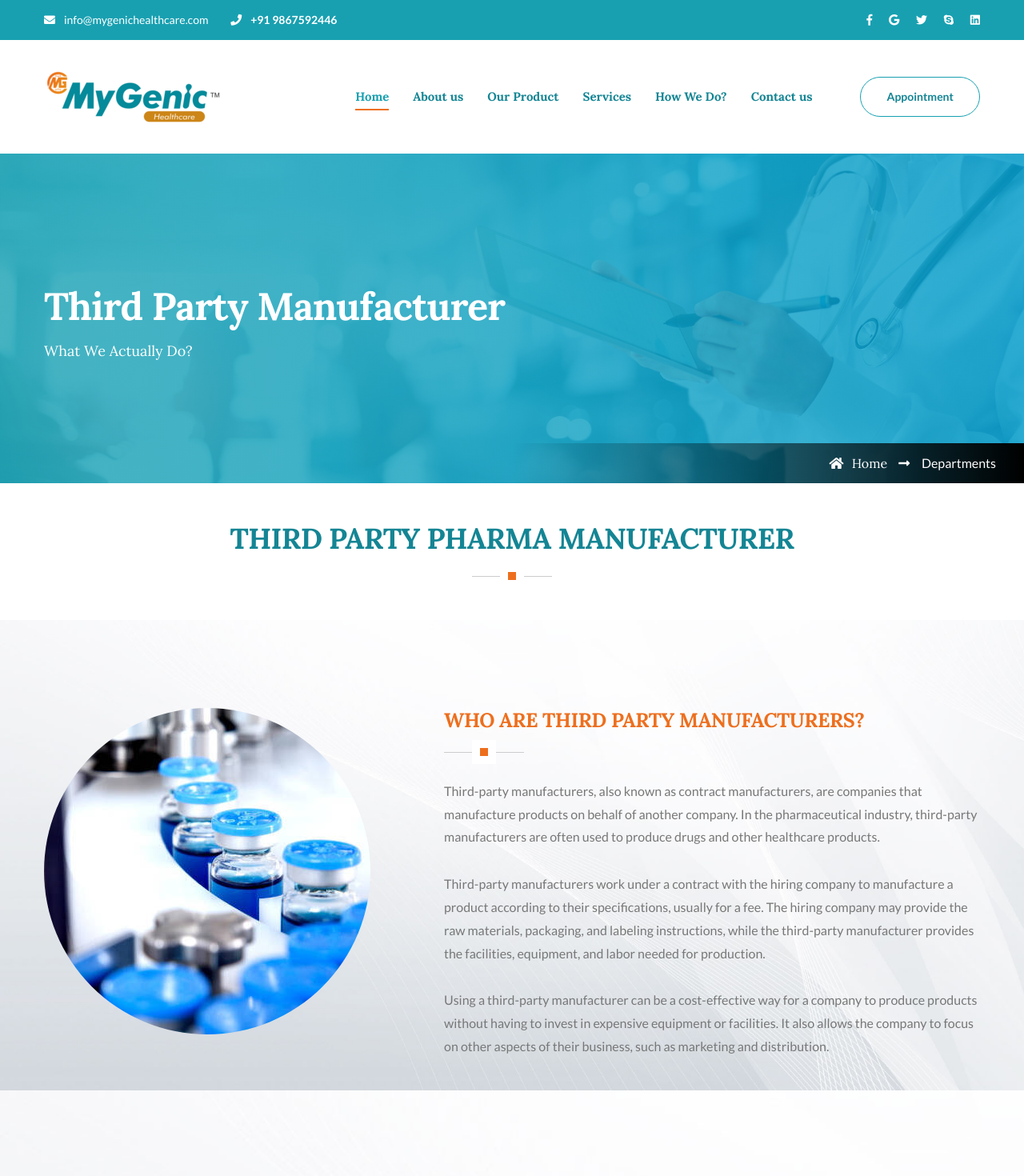
After one commit to DeveloperSnehal/Mygenic_third, a PHP site: page /thirdparty.php in a window 1280 px wide. The commit adds this page. Shown: the top 1470 px of the page at 80% size. Run offline with PHP 8.4, Linux system fonts and the light colour scheme.

Commit message:
add contain in thirdparty  page

```diff
--- a/footer.php
+++ b/footer.php
@@ -59,7 +59,7 @@
                                 </div>
                                 <ul class="footer-list">
                                     <li><a href="contractmanufacturer.php">Contract Manufacturer</a></li>
-                                    <li><a href="#">Third Party Pharma Manufacturer</a></li>
+                                    <li><a href="thirdparty.php">Third Party Pharma Manufacturer</a></li>
                                     <li><a href="#">Quality Medicine Supplier</a></li>
                                     <li><a href="#">Leading Pharmaceutical Exporter</a></li>
                                     <li><a href="#">Research and Development</a></li>
--- a/header.php
+++ b/header.php
@@ -84,7 +84,7 @@
 													<div class="column col-md-12 col-xs-12">
 														<ul>
 															<li><a href="contractmanufacturer.php">CONTRACT MANUFACTURER</a></li>
-															<li><a href="team.html">THIRD PARTY PHARMA MANUFACTURER</a></li>
+															<li><a href="thirdparty.php">THIRD PARTY PHARMA MANUFACTURER</a></li>
 															<li><a href="faq.html">QUALITY MEDICINE SUPPLIER</a></li>
 															<li><a href="services.html">LEADING PHARMACEUTICAL EXPORTER</a></li>
                                                             <li><a href="services.html">RESEARCH AND DEVELOPMENT</a></li>
--- /dev/null
+++ b/thirdparty.php
@@ -0,0 +1,144 @@
+<?php include("header.php"); ?>
+
+<!--Page Title-->
+
+<section class="page-title" style="background-image:url(images/background/7.jpg);">
+
+    <div class="auto-container">
+
+        <h1>Third Party Manufacturer</h1>
+
+        <div class="text">What We Actually Do?</div>
+
+        <ul class="bread-crumb clearfix">
+
+            <li><a href="index.html"><span class="fas fa-home"></span> Home </a></li>
+
+            <li>Departments</li>
+
+        </ul>
+
+    </div>
+
+</section>
+
+<!--End Page Title-->
+
+
+	<!-- Hospital Section -->
+    <div class="sec-title centered pt-5">
+		<h2>THIRD PARTY PHARMA MANUFACTURER</h2>
+		<div class="separator"></div>
+	</div>
+
+	<section class="hospital-section" style="background-image:url(images/background/8.jpg)">
+		<div class="auto-container">
+			<div class="row clearfix">
+
+				<!-- Image Column -->
+				<div class="image-column col-lg-5 col-md-12 col-sm-12">
+					<div class="inner-column wow slideInLeft" data-wow-delay="0ms" data-wow-duration="1500ms">
+						<div class="image">
+							<img src="images\services\third_party_manufacturer.jpg" alt="" style="border-radius: 50%;"/>
+						</div>
+					</div>
+				</div>
+				<!-- Content Column -->
+				<div class="content-column col-lg-7 col-md-12 col-sm-12">
+					<div class="inner-column">
+						<!-- Sec Title -->
+						<div class="sec-title">
+							<h2 style="font-size: 25px; color:#ed6f1e">WHO ARE THIRD PARTY MANUFACTURERS?</h2>
+							<div class="separator"></div>
+						</div>
+						<!-- Hospital Tabs-->
+						<div class="hospital-info-tabs">
+							<!-- Hospital Tabs-->
+							<div class="hospital-tabs tabs-box">
+								<!--Tabs Container-->
+								<div class="tabs-content">
+
+									<!--Tab / Active Tab-->
+									<div class="tab active-tab" id="mission">
+										<div class="content">
+											<div class="row clearfix">
+
+												<div class="column col-lg-12 col-md-9 col-sm-12">
+													<div class="text">
+														<p>Third-party manufacturers, also known as contract manufacturers, are companies that manufacture products on behalf of another company. In the pharmaceutical industry, third-party manufacturers are often used to produce drugs and other healthcare products.</p>
+														<p>Third-party manufacturers work under a contract with the hiring company to manufacture a product according to their specifications, usually for a fee. The hiring company may provide the raw materials, packaging, and labeling instructions, while the third-party manufacturer provides the facilities, equipment, and labor needed for production.</p>
+                                                        <p>Using a third-party manufacturer can be a cost-effective way for a company to produce products without having to invest in expensive equipment or facilities. It also allows the company to focus on other aspects of their business, such as marketing and distribution.</p>
+													</div>
+												</div>
+											</div>
+										</div>
+									</div>
+								</div>
+							</div>
+						</div>
+					</div>
+				</div>
+			</div>
+		</div>
+	</section>
+	<!-- End Hospital Section -->
+
+
+	<section class="hospital-section" style="background-image:url(images/background/8.jpg)">
+		<div class="auto-container">
+			<div class="row clearfix">
+				<!-- Content Column -->
+				<div class="content-column col-lg-7 col-md-12 col-sm-12">
+					<div class="inner-column">
+						<!-- Sec Title -->
+						<div class="sec-title">
+							<h2 style="font-size: 25px; color:#ed6f1e">WHO CAN BE THE THIRD PARTY<br> PHARMA MANUFACTURER?</h2>
+							<div class="separator"></div>
+						</div>
+						<!-- Hospital Tabs-->
+						<div class="hospital-info-tabs">
+							<!-- Hospital Tabs-->
+							<div class="hospital-tabs tabs-box">
+								<!--Tabs Container-->
+								<div class="tabs-content">
+
+									<!--Tab / Active Tab-->
+									<div class="tab active-tab" id="mission">
+										<div class="content">
+											<div class="row clearfix">
+
+												<div class="column col-lg-12 col-md-9 col-sm-12">
+													<div class="text">
+														<p>In the pharmaceutical industry, there are many types of companies that can be third-party manufacturers or contract manufacturers. These include:</p>
+                                                        <p><b>Dedicated Contract Manufacturing Organizations (DCMOs):</b> These are specialized companies that solely focus on contract manufacturing for pharmaceutical products. They have extensive experience and expertise in manufacturing drugs, and they offer a wide range of services to their clients.</p>
+                                                        <p><b>Contract Development and Manufacturing Organizations (CDMOs):</b> These companies offer a broader range of services, including drug development, clinical trials, and commercial manufacturing. They are often used by smaller companies that do not have the resources or expertise to carry out these activities in-house.</p>
+                                                        <p><b>Generics Manufacturing Companies:</b> These companies specialize in manufacturing generic drugs. They often have large-scale manufacturing facilities and can produce a wide range of generic drugs at a lower cost.</p>
+                                                        <p><b>Over-the-Counter (OTC) Manufacturing Companies:</b> These companies specialize in manufacturing over-the-counter (OTC) drugs, which are drugs that can be sold without a prescription.</p>
+                                                        <p><b>Private Label Manufacturers:</b> These companies manufacture products for other companies under their own label. Private label manufacturers can produce a wide range of products, including pharmaceuticals.</p>
+                                                        <p>Overall, any company with the necessary expertise, equipment, and facilities can be a third-party manufacturer for pharmaceutical products.</p>
+													</div>
+												</div>
+											</div>
+										</div>
+									</div>
+								</div>
+							</div>
+						</div>
+					</div>
+				</div>
+
+				<!-- Image Column -->
+				<div class="image-column col-lg-5 col-md-12 col-sm-12">
+					<div class="inner-column wow slideInLeft" data-wow-delay="0ms" data-wow-duration="1500ms">
+						<div class="image">
+							<img src="images\services\services3.png" alt="" />
+						</div>
+					</div>
+				</div>
+			</div>
+		</div>
+	</section>
+	<!-- End Hospital Section -->
+
+
+<?php include("footer.php"); ?>
```
